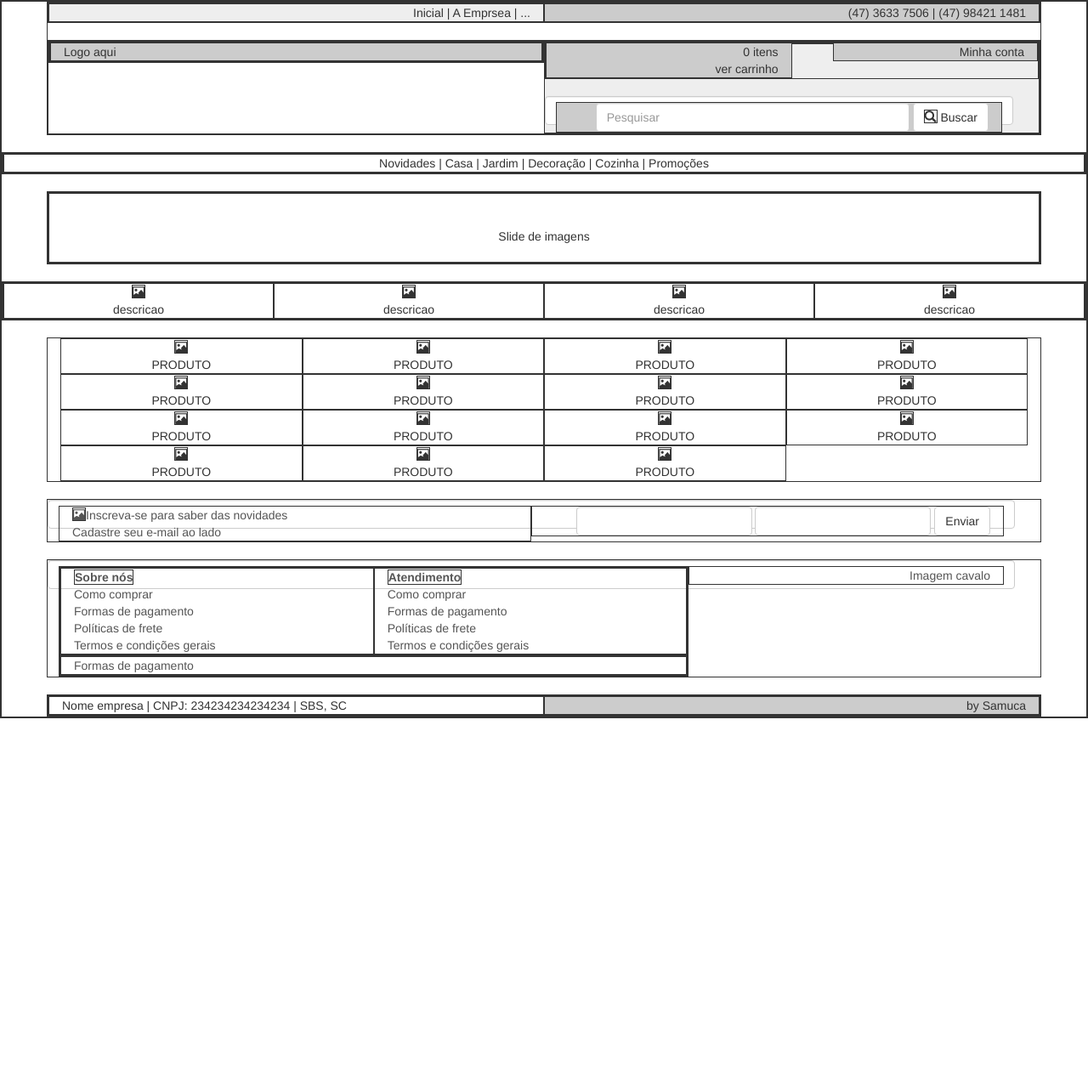
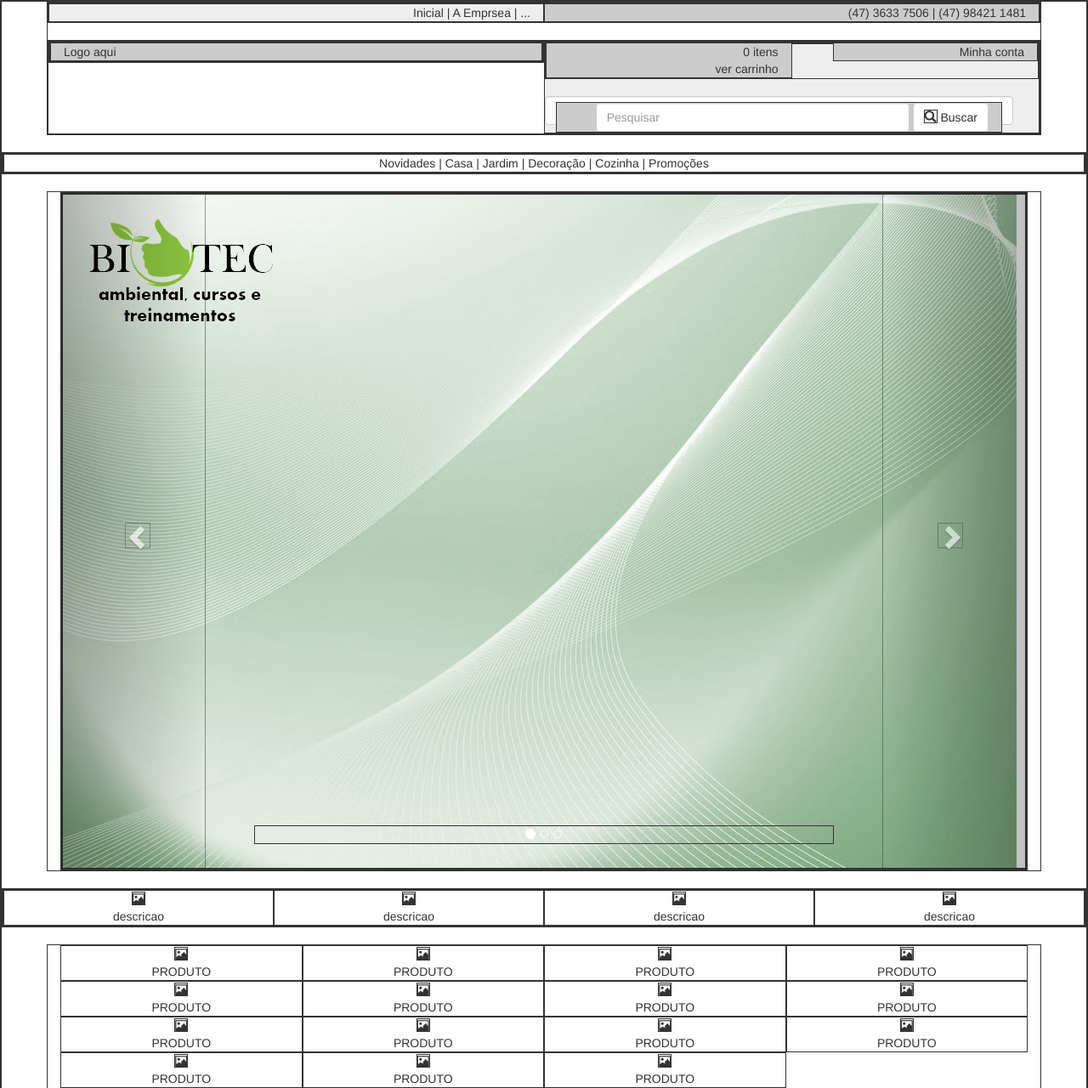
Before and after one commit to samucawebdesign/teste, a PHP site: page /grid/index.php in a window 1280 px wide. Shown: the top 1280 px of the page at 85% size. Before the commit the page ends 845 px from the top, so only its background shows below. Run offline with PHP 8.4, Linux system fonts and the light colour scheme.

Commit message:
agora com slideshow

```diff
--- a/grid/index.php
+++ b/grid/index.php
@@ -56,9 +56,42 @@
   <br>
 
 	<div class="container">
-		<div class="row">
-			<div class="col-sm-12 text-center"><br><br>Slide de imagens<br><br></div>
-		</div>
+
+<div id="myCarousel" class="carousel slide" data-ride="carousel">
+  <!-- Indicators -->
+  <ol class="carousel-indicators">
+    <li data-target="#myCarousel" data-slide-to="0" class="active"></li>
+    <li data-target="#myCarousel" data-slide-to="1"></li>
+    <li data-target="#myCarousel" data-slide-to="2"></li>
+  </ol>
+
+  <!-- Wrapper for slides -->
+  <div class="carousel-inner">
+    <div class="item active">
+      <img src="imagens/certificado.jpg" alt="Los Angeles">
+    </div>
+
+    <div class="item">
+      <img src="imagens/certificado.jpg" alt="Chicago">
+    </div>
+
+    <div class="item">
+      <img src="imagens/certificado.jpg" alt="New York">
+    </div>
+  </div>
+
+  <!-- Left and right controls -->
+  <a class="left carousel-control" href="#myCarousel" data-slide="prev">
+    <span class="glyphicon glyphicon-chevron-left"></span>
+    <span class="sr-only">Previous</span>
+  </a>
+  <a class="right carousel-control" href="#myCarousel" data-slide="next">
+    <span class="glyphicon glyphicon-chevron-right"></span>
+    <span class="sr-only">Next</span>
+  </a>
+</div>
+
+
 	</div>
 
 	<br>
@@ -128,5 +161,10 @@
 			<div class="col-sm-6 text-right fundo2">by Samuca</div>
 		</div>
 	</div>
+
+    <script type="text/javascript">
+
+	</script>
+
   </body>
 </html>
```
Also changed, not shown: grid/imagens/certificado.jpg (added).
